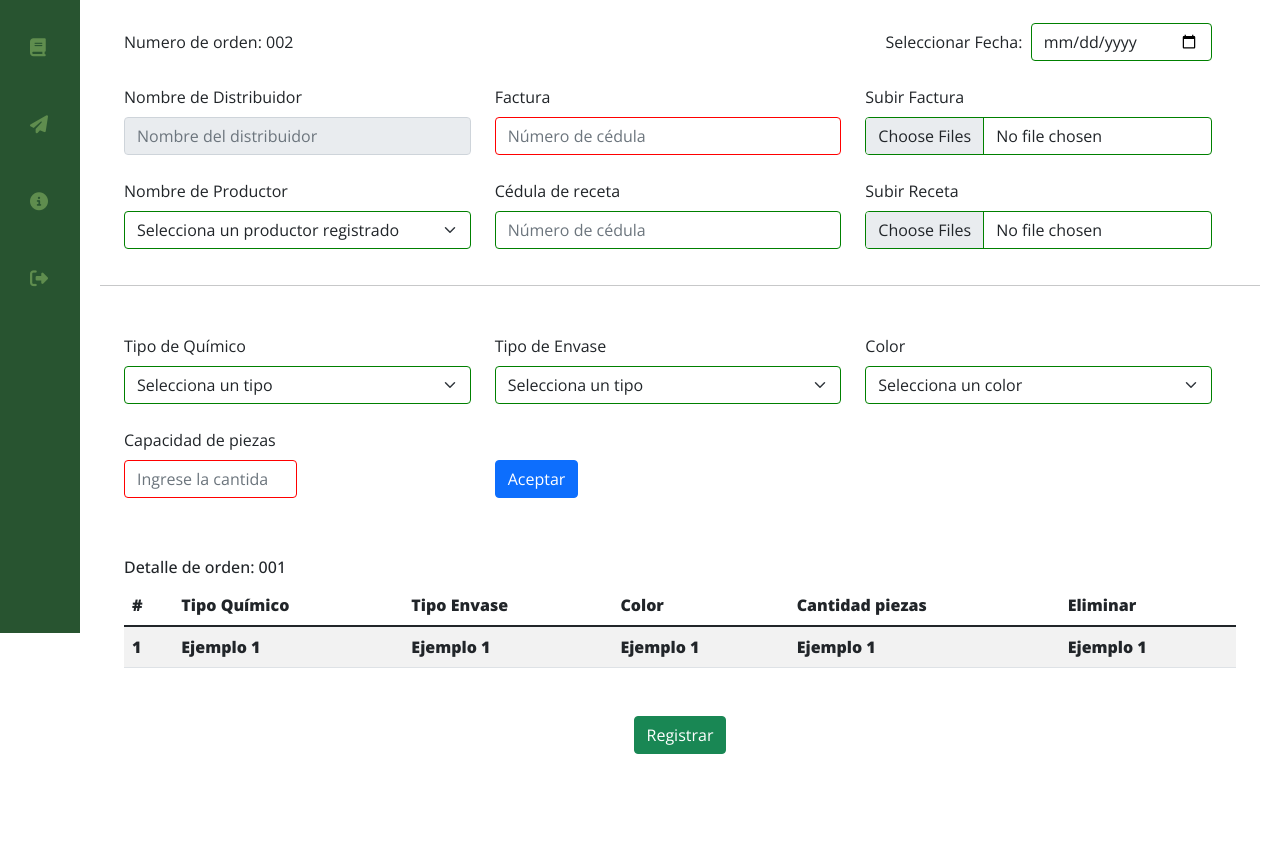
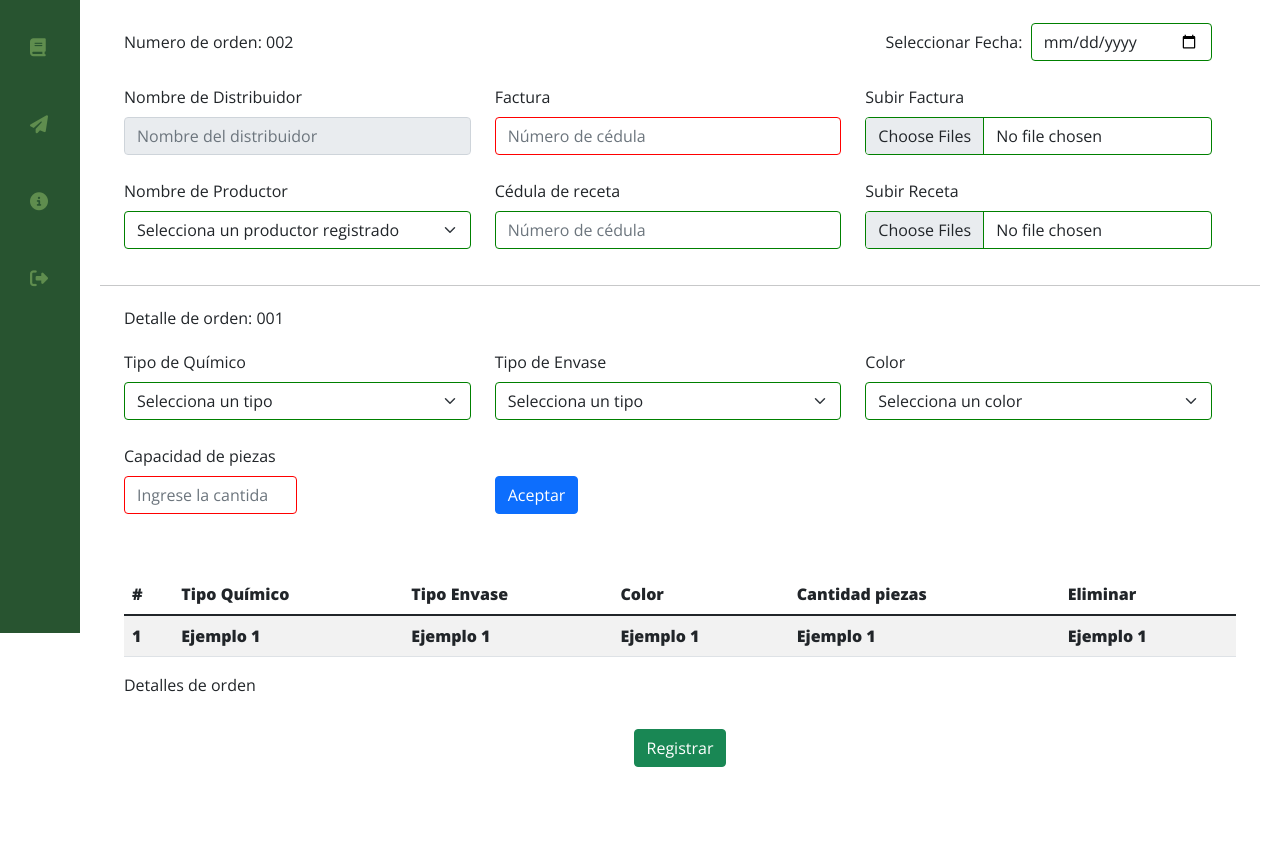
Before and after one commit to Proyecto-Plataforma-de-Trazabilidad/SistemaWeb-Trazabilidad, a PHP site: page /Ordenes.php in a window 1280 px wide. Shown: the part 167-1026 px from the top of the page. Before the commit the page ends 921 px from the top, so only its background shows below. Run offline with PHP 8.4, Linux system fonts and the light colour scheme; the visitor is signed in with stand-in values (Sample User, id 1); lists and menus that the app fills with data are empty; some libraries are stand-ins or nearby versions.

Commit message:
corrección del diseño de ordenes
corrección del diseño

```diff
--- a/Ordenes.php
+++ b/Ordenes.php
@@ -105,6 +105,7 @@
     <!-- Linea para separar el detalle -->
     <div>
         <hr class="divider">
+        <label class="divider-titulo">Detalle de orden: 001</label>
     </div>
 
     <section class="form-Detalle">
@@ -159,7 +160,7 @@
 
 
         <div class="form-Detalle-table">
-            <h6 class="form-Detalle-titulo">Detalle de orden: 001</h6>
+
             <table class="table table-striped" id="tabla">
                 <thead>
                     <tr>
@@ -183,6 +184,7 @@
                     </tr>
                 </tbody>
             </table>
+            <label for="" class="form-Detalle-mensaje">Detalles de orden</label>
             <button type="submit" class="btn btn-success button-registrar" onclick="" name="Registrar">Registrar</button>
         </div>
     </section>
--- a/css/movimientos/Orden/orden.css
+++ b/css/movimientos/Orden/orden.css
@@ -13,7 +13,15 @@
 }
 
 .divider{
-    margin: 2.25rem 0 3rem 0;
+    margin: 2.25rem 0 1.25rem 0;
+}
+
+.divider-titulo{
+    margin: auto 0 1.25rem 1.5rem;
+}
+
+.button-aceptar{
+    margin-top: 2rem;
 }
 
 .form-Detalle-table{
@@ -25,12 +33,9 @@
 
 }
 
-.form-Detalle-titulo{
+.form-Detalle-mensaje{
     align-self: flex-start;
-}
 
-.button-aceptar{
-    margin-top: 2rem;
 }
 
 .button-registrar{
```
